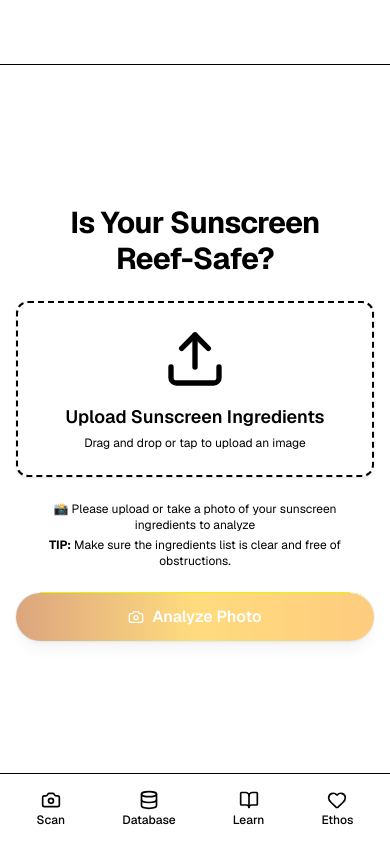
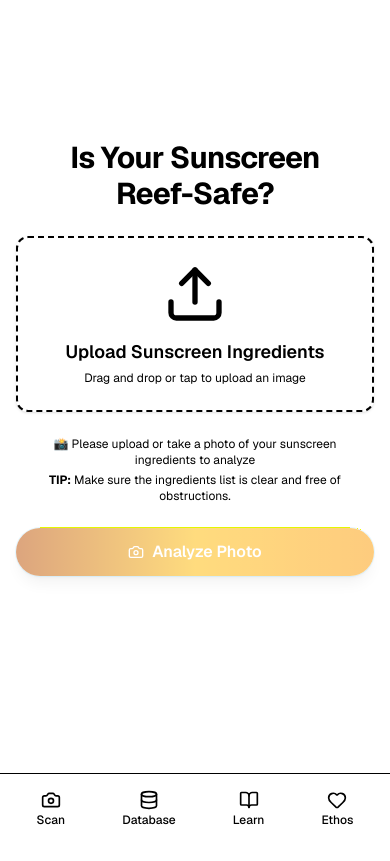
Before and after one commit to resslr/better-beach, a Next.js app: page / in a window 390 px wide. Built offline with nearby package versions, Linux system fonts and the light colour scheme.

Commit message:
fix: nav line still showing

```diff
--- a/src/app/layout.tsx
+++ b/src/app/layout.tsx
@@ -75,7 +75,7 @@ export default function RootLayout({
       <body className={`${geistSans.className} antialiased`}>
         <ThemeProvider defaultTheme="system" storageKey="betterbeach-theme">
           <div className="flex min-h-screen flex-col">
-            <header className="sticky top-0 z-40 w-full border-b bg-background/95 backdrop-blur supports-backdrop-filter:bg-background/60">
+            <header className="hidden md:block sticky top-0 z-40 w-full bg-background/95 backdrop-blur supports-backdrop-filter:bg-background/60 md:border-b">
               <Navigation />
             </header>
             <main className="flex-1 pb-20 md:pb-0">{children}</main>
```
